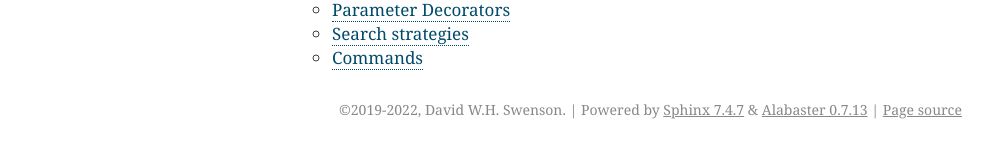
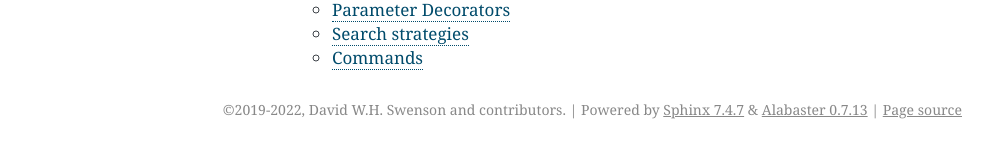
Before and after one commit to openpathsampling/openpathsampling-cli, a Sphinx documentation site: the page built from docs/index.rst, in a window 1280 px wide. Shown: the part 1529-1675 px from the top of the page, without its empty margins (148-1141 px from the left). Built offline with Sphinx 7.4.7, drawn with Linux system fonts in a browser that asks for light colours.

Commit message:
Update docs/conf.py

```diff
--- a/docs/conf.py
+++ b/docs/conf.py
@@ -25,7 +25,7 @@ import pkg_resources
 import packaging.version
 
 project = 'OpenPathSampling CLI'
-copyright = '2019-2022, David W.H. Swenson'
+copyright = '2019-2022, David W.H. Swenson and contributors'
 author = 'David W.H. Swenson'
 
 # The full version, including alpha/beta/rc tags
```
